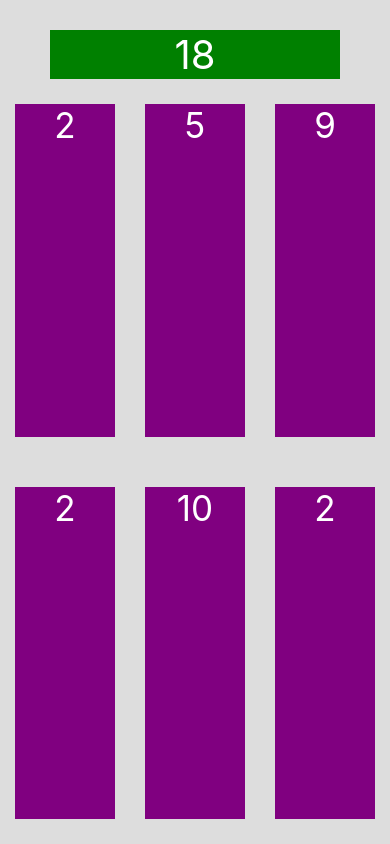
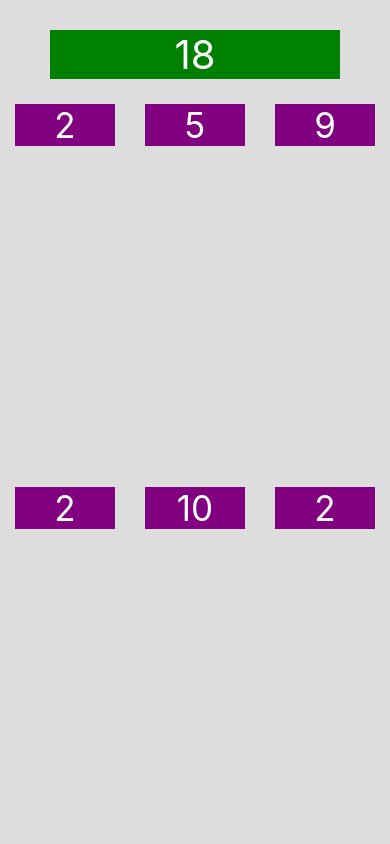
Before and after one commit to AgnesMuita/TargetSum-GameWith-ReactNative, a React Native app: screen / in a window 390 px wide. Built offline with nearby package versions, Linux system fonts and the light colour scheme.

Commit message:
change UI based on selected numbers

```diff
--- a/src/components/Game.js
+++ b/src/components/Game.js
@@ -3,13 +3,16 @@
 import { StyleSheet, Text, View } from 'react-native';
 
 import PropTypes from "prop-types";
+import RandomNumber from "./RandomNumber"
 
 
 export default class Game extends Component {
   static PropTypes={
     randomNumberCount:PropTypes.number.isRequired,
   }
-  // target = 10+ Math.floor(40* Math.random())
+  state = {
+    selectedNumbers:[],
+  }
   randomNumbers = Array
     .from({length:this.props.randomNumberCount})
     .map(()=>1+ Math.floor(10* Math.random()))
@@ -17,6 +20,16 @@
   target = this.randomNumbers
     .slice(0,this.props.randomNumberCount-2)
     .reduce((acc, curr)=>acc+curr,0);
+
+  isNumberSelected = (numberIndex)=>
+  {
+    return this.state.selectedNumbers.indexOf(numberIndex)>=0;
+  }
+
+  selectNumber=(numberIndex)=>{
+    this.setState((prevState)=>({selectedNumbers:[...prevState.selectedNumbers, numberIndex],
+    }));
+  }
   render() {
     console.log(this.randomNumbers)
     console.log("randomnumbers")
@@ -25,7 +38,14 @@
           <Text style={styles.target}>{this.target}</Text>
           <View style={styles.randomContainer}>
             {this.randomNumbers.map((randomNumber, index)=>
-              <Text style={styles.random} key={index}>{randomNumber}</Text>
+              <RandomNumber
+                style={styles.random}
+                key={index}
+                id={index}
+                number={randomNumber}
+                isDisabled = {this.isNumberSelected(index)}
+                onPress={this.selectNumber}
+              />
             )}
           </View>
           <StatusBar style="auto" />
@@ -54,13 +74,5 @@
     flexWrap:"wrap",
     justifyContent:'space-around'
   },
-  random:{
-    backgroundColor:"purple",
-    color:"white",
-    width:100,
-    marginHorizontal:15,
-    marginVertical:25,
-    fontSize:35,
-    textAlign:"center"
-  }
+
 });
--- /dev/null
+++ b/src/components/RandomNumber.js
@@ -0,0 +1,42 @@
+import React, { Component } from 'react'
+import { Text, StyleSheet, TouchableOpacity } from 'react-native'
+import PropTypes from "prop-types"
+
+export default class RandomNumber extends Component {
+  static PropTypes = {
+    number:PropTypes.number.isRequired,
+    id:PropTypes.number.isRequired,
+    isDisabled:PropTypes.bool.isRequired,
+    onPress:PropTypes.func.isRequired,
+
+  }
+
+  handlePress=()=>{
+    this.props.onPress(this.props.id)
+    console.log(this.props.number)
+  }
+
+  render() {
+    return (
+      <TouchableOpacity onPress={this.handlePress}>
+         <Text style={[styles.random, this.props.isDisabled && styles.disabled]}>{this.props.number}</Text>
+      </TouchableOpacity>
+    )
+  }
+}
+
+const styles = StyleSheet.create({
+
+  random:{
+    backgroundColor:"purple",
+    color:"white",
+    width:100,
+    marginHorizontal:15,
+    marginVertical:25,
+    fontSize:35,
+    textAlign:"center"
+  },
+  disabled:{
+    opacity:0.3,
+  }
+})
```
